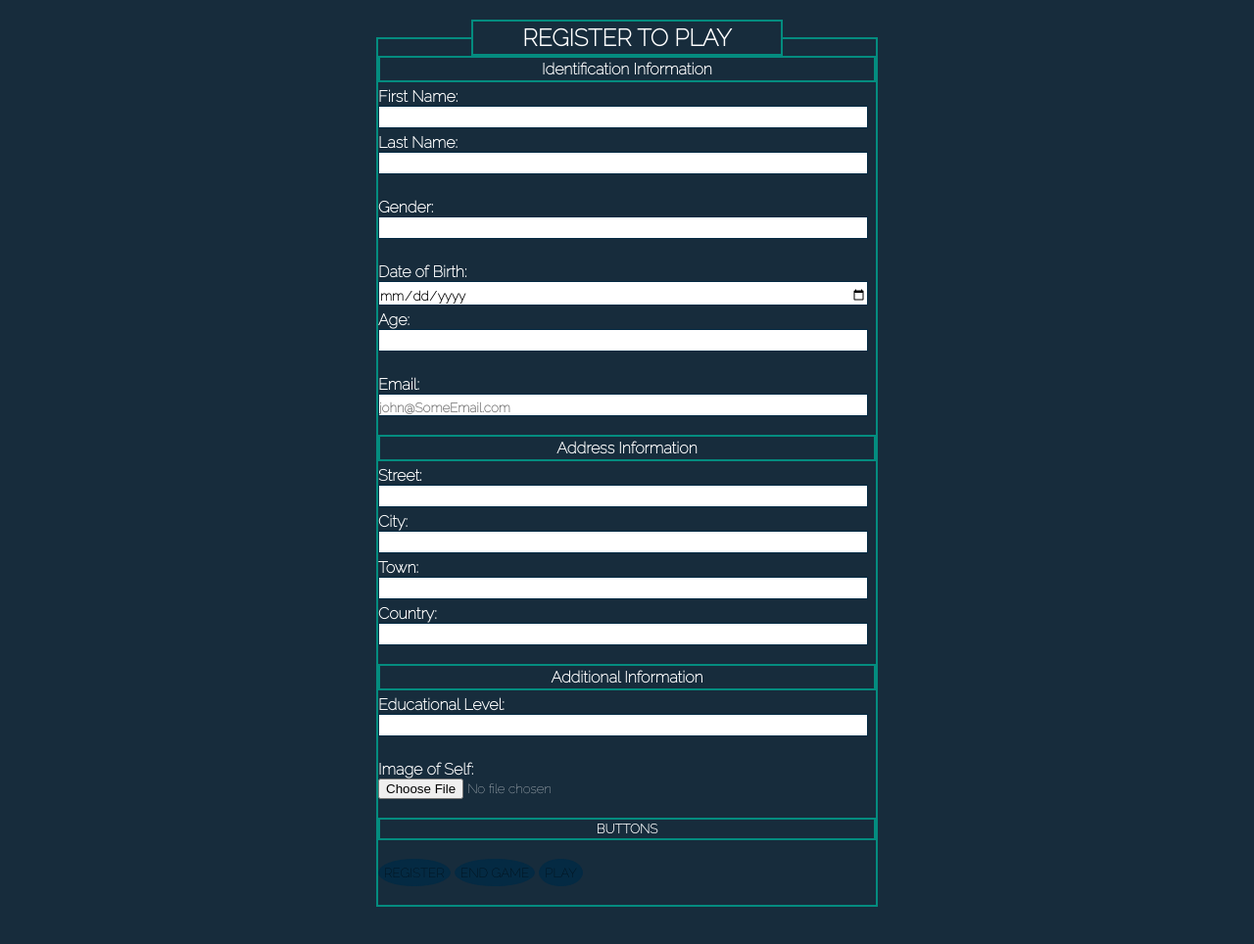
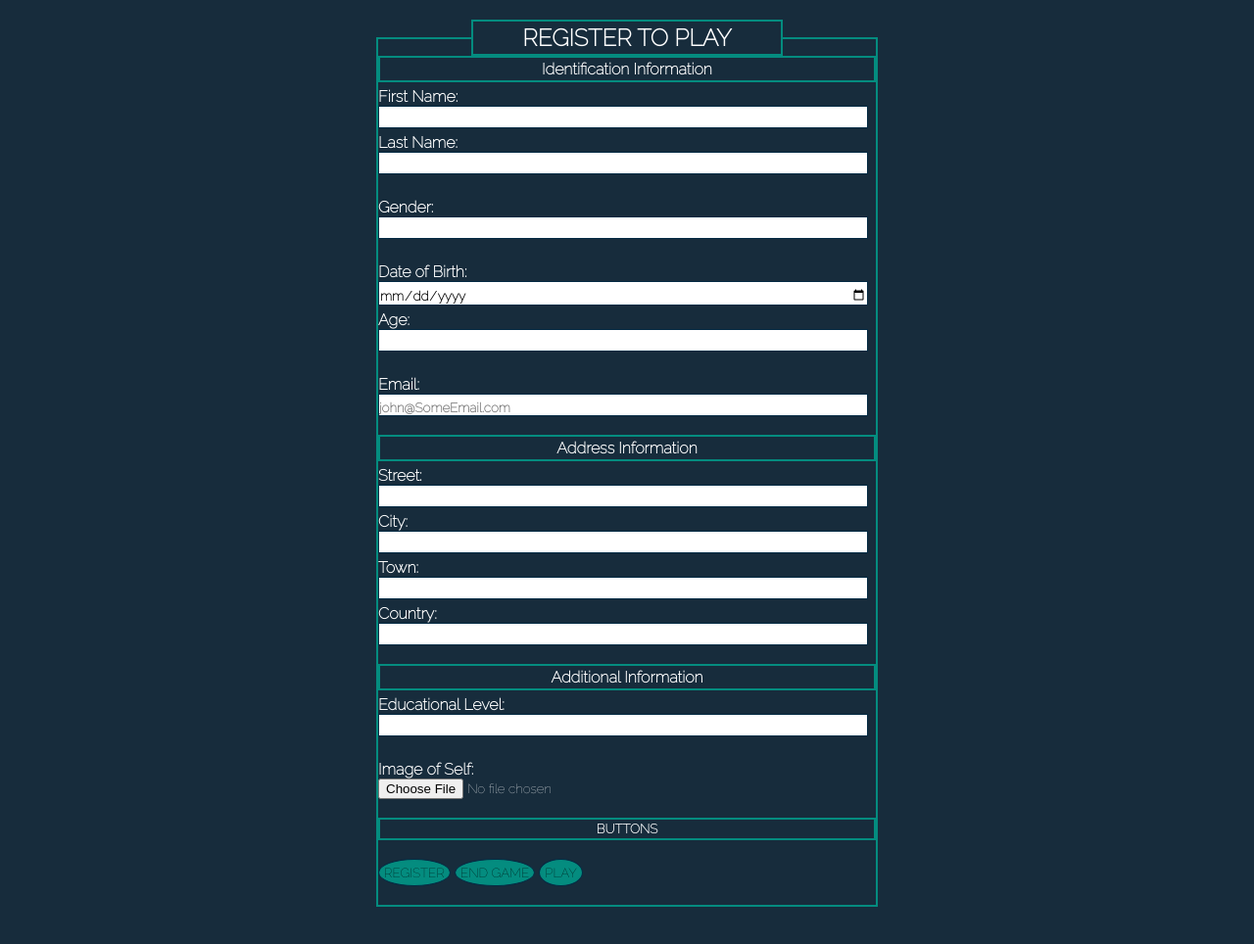
Before and after one commit to Yam-Boy/Jeopardy-Game, a plain HTML site: page index.html in a window 1280 px wide. Shown: the part 56-1020 px from the top of the page at 98% size. Drawn offline with Linux system fonts and the light colour scheme.

Commit message:
color change

```diff
--- a/styles.css
+++ b/styles.css
@@ -225,7 +225,7 @@ select.register{
     padding-top: 8px;
 }
 input.selection{
-    background-color: #042a43;
+    background-color: #048c7f;
     border: 1px solid #042a43;
     border-radius: 50%;
     display: inline;
```
